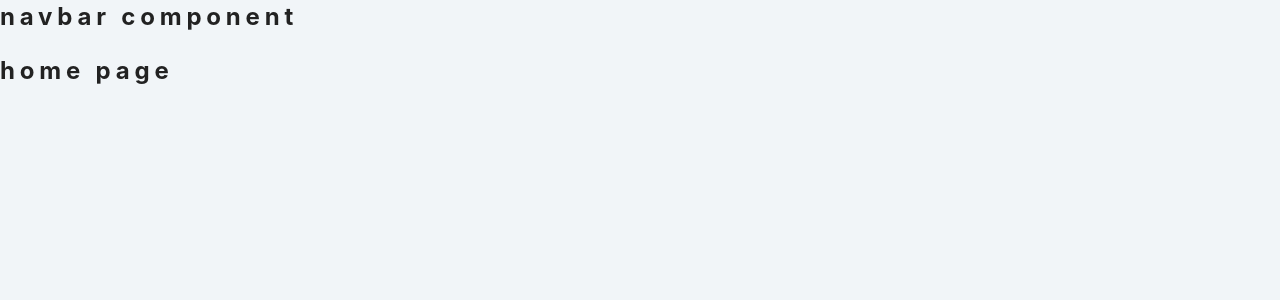
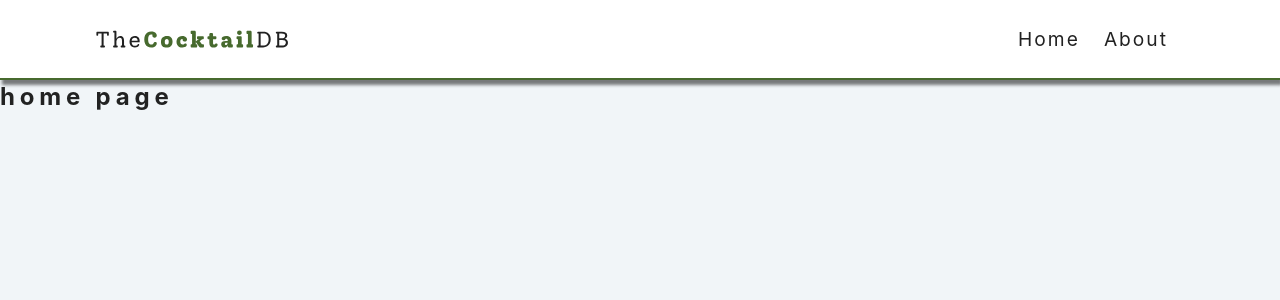
Before and after one commit to theo82/termorary-react-project, a React (Create React App) app: page / in a window 1280 px wide. Shown: the top 300 px of the page. Built offline with nearby package versions, Linux system fonts and the light colour scheme.

Commit message:
Cocktails - Navbar

```diff
--- a/src/components/Navbar.js
+++ b/src/components/Navbar.js
@@ -4,9 +4,21 @@ import logo from '../logo.svg'
 
 const Navbar = () => {
   return (
-    <div>
-      <h2>navbar component</h2>
-    </div>
+    <nav className='navbar'>
+      <div className='nav-center'>
+        <Link to='/'>
+          <img src={logo} alt='cocktail db logo' className='logo'></img>
+        </Link>
+        <ul className='nav-links'>
+          <li>
+            <Link to='/'>Home</Link>
+          </li>
+          <li>
+            <Link to='/about'>About</Link>
+          </li>
+        </ul>
+      </div>
+    </nav>
   )
 }
 
```
Also changed, not shown: src/logo.svg.
